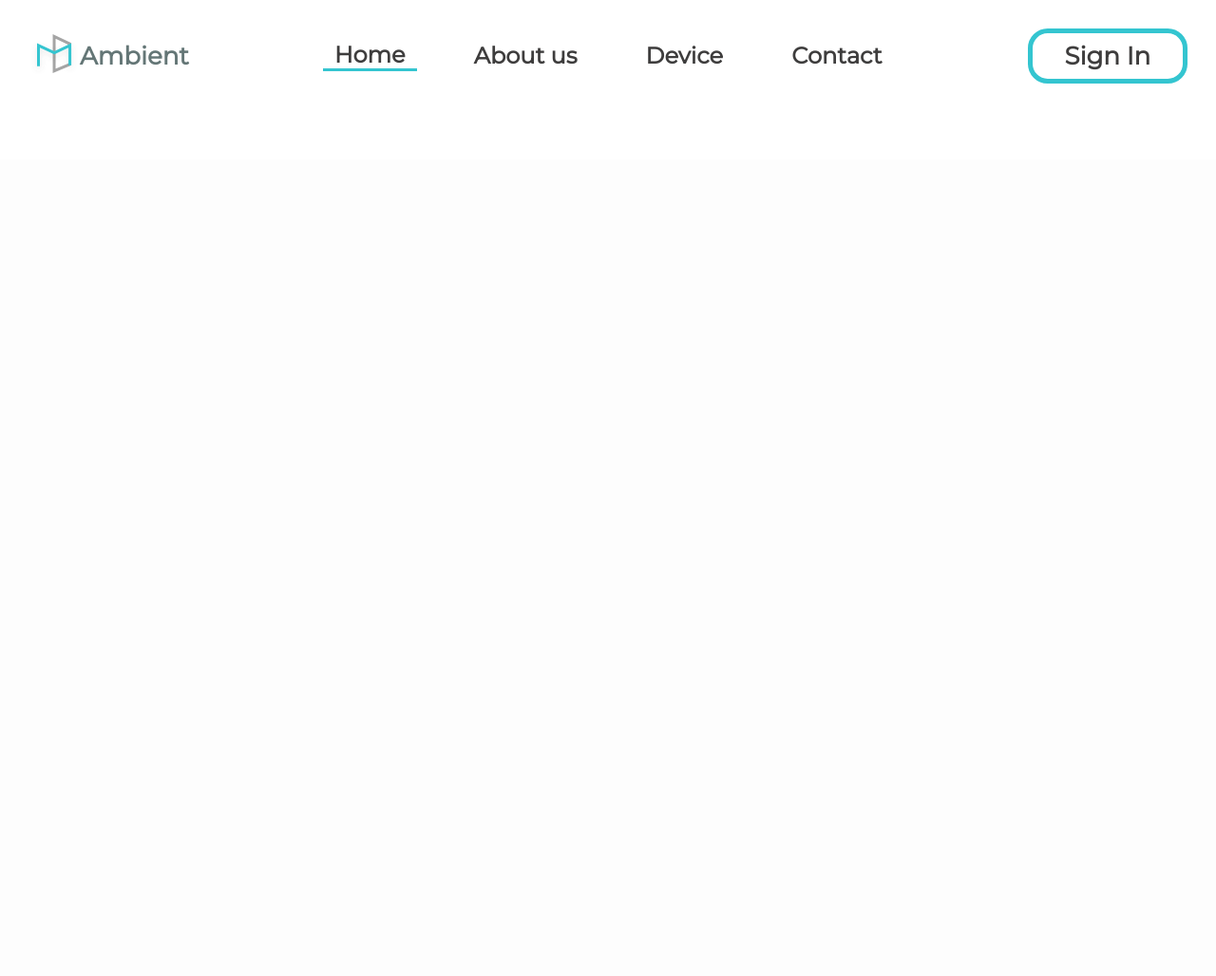
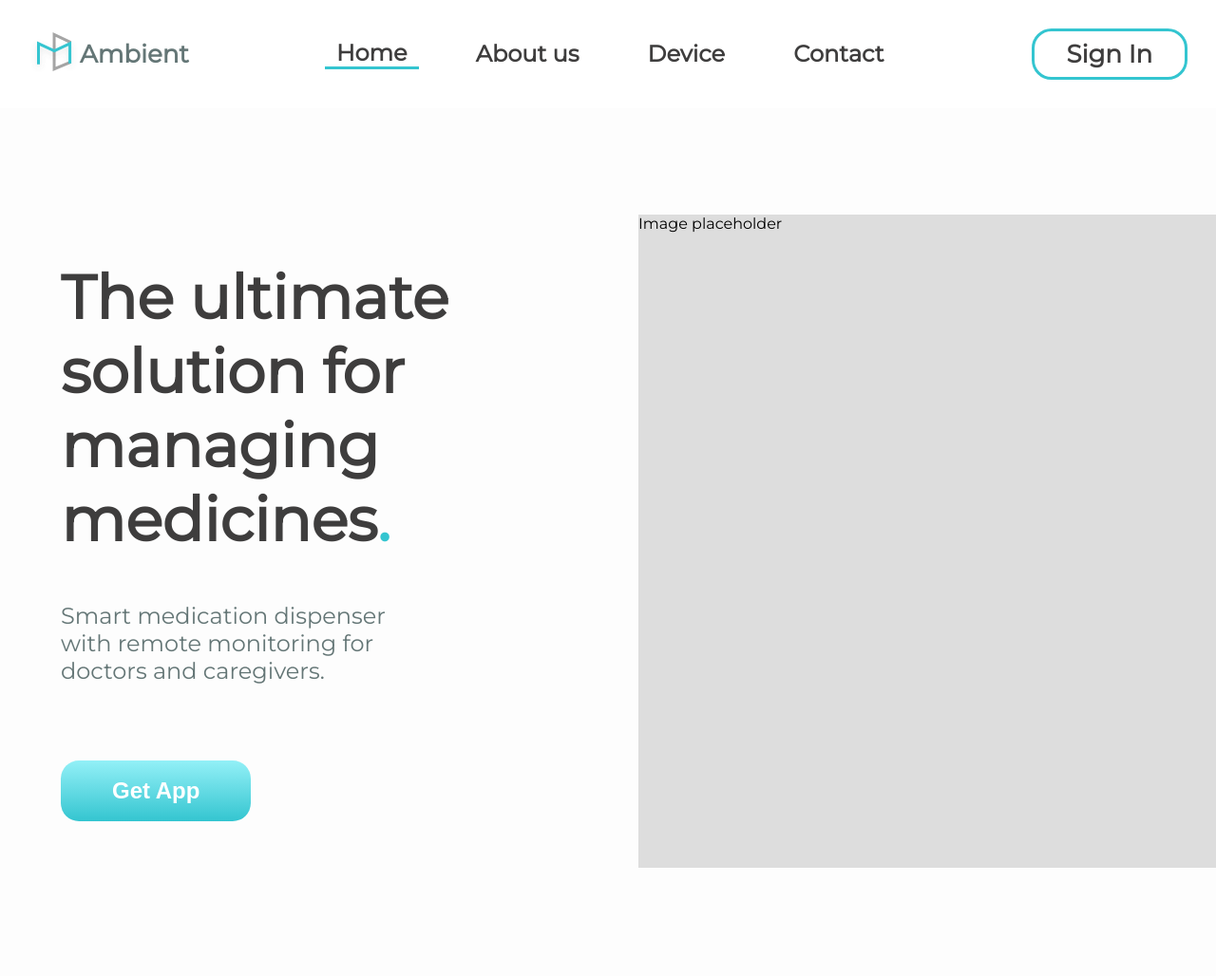
Before and after one commit to AmbientELab-Group/Medbox-landing, a Gatsby site: page / in a window 1280 px wide. Shown: the top 1028 px of the page at 95% size. Built offline with nearby package versions, Linux system fonts and the light colour scheme; Gatsby itself is replaced by a stand-in of ours.

Commit message:
Added Home section.

```diff
--- a/package.json
+++ b/package.json
@@ -8,7 +8,7 @@
     "gatsby"
   ],
   "scripts": {
-    "develop": "gatsby develop",
+    "develop": "gatsby develop -H 0.0.0.0",
     "start": "gatsby develop",
     "build": "gatsby build",
     "serve": "gatsby serve",
--- /dev/null
+++ b/src/components/downIcon.js
@@ -0,0 +1,35 @@
+import React from "react";
+import ArrowIcon from "../assets/down-arrow.svg";
+import styled from "styled-components";
+import { motion } from "framer-motion";
+
+const IconWrapper = styled(motion.div)`
+  background: ${({ theme }) =>
+    `linear-gradient(0deg, ${theme.colors.accent} 0%, ${theme.colors.accentLight} 100%)`};
+  border-radius: 50%;
+  width: fit-content;
+  height: fit-content;
+  cursor: pointer;
+  font-size: 0.4rem;
+
+  @media (min-width: ${({ theme }) => theme.breakpoints.lg}) {
+    font-size: 0.7rem;
+  }
+`;
+
+const StyledIcon = styled(ArrowIcon)`
+  width: 3em;
+  height: 3em;
+  margin: 1.5em 1.5em 1em 1.5em;
+  fill: ${({ theme }) => theme.colors.white};
+`;
+
+const DownIcon = (props) => {
+  return (
+    <IconWrapper {...props}>
+      <StyledIcon />
+    </IconWrapper>
+  );
+};
+
+export default DownIcon;
--- a/src/components/layout.js
+++ b/src/components/layout.js
@@ -10,7 +10,6 @@ const Content = styled.main`
   display: flex;
   height: 100%;
   flex-direction: column;
-  margin-top: 50px;
 `;
 
 const Footer = styled.footer`
--- /dev/null
+++ b/src/components/linkButton.js
@@ -0,0 +1,24 @@
+import styled from "styled-components";
+import { motion } from "framer-motion";
+
+const Button = styled(motion.button)`
+  font-size: 0.75rem;
+  font-weight: bold;
+  border: none;
+  outline: none;
+  border-radius: 0.8em;
+  width: fit-content;
+  padding: 0.75em 2.25em;
+  color: ${({ theme }) => theme.colors.white};
+  cursor: pointer;
+  background: ${({ theme }) => theme.colors.accent};
+  background: ${({ theme }) =>
+    `linear-gradient(0deg, ${theme.colors.accent} 0%, ${theme.colors.accentLight} 100%)`};
+  white-space: nowrap;
+
+  @media (min-width: ${({ theme }) => theme.breakpoints.lg}) {
+    font-size: ${({ theme }) => theme.typography.fontMedium};
+  }
+`;
+
+export default Button;
--- a/src/components/outlineButton.js
+++ b/src/components/outlineButton.js
@@ -3,9 +3,9 @@ import React from "react";
 import styled from "styled-components";
 
 const Wrapper = styled.a`
-  border: solid ${({ theme }) => theme.colors.accent}
-    ${(props) =>
-      props.thick ? props.theme.borders.regular : props.theme.borders.small};
+  border: solid ${({ theme }) => theme.colors.accent};
+  ${(props) =>
+    props.thick ? props.theme.borders.regular : props.theme.borders.small};
   font-size: ${({ theme }) => theme.typography.fontLarge};
   border-radius: 0.8em;
   width: fit-content;
@@ -14,6 +14,7 @@ const Wrapper = styled.a`
   color: ${({ theme }) => theme.colors.fontPrimary};
   cursor: pointer;
   transition: ease-in-out 0.3s;
+  white-space: nowrap;
 
   /* &:hover {
     background-color: ${({ theme }) => theme.colors.accent};
--- /dev/null
+++ b/src/components/typography/colorAccent.js
@@ -0,0 +1,7 @@
+import styled from "styled-components";
+
+const ColorAccent = styled.span`
+    color: ${({theme}) => theme.colors.accent}
+`;
+
+export default ColorAccent;
--- /dev/null
+++ b/src/components/typography/text.js
@@ -0,0 +1,12 @@
+import styled from "styled-components";
+
+const Text = styled.p`
+  font-size: 0.75rem;
+  color: ${({ theme }) => theme.colors.fontSecondary};
+
+  @media (min-width: ${({ theme }) => theme.breakpoints.lg}) {
+    font-size: ${({ theme }) => theme.typography.fontMedium};
+  }
+`;
+
+export default Text;
--- a/src/components/typography/Title.js
+++ b/src/components/typography/title.js
@@ -1,8 +1,12 @@
 import styled from "styled-components";
 
 const Title = styled.h1`
+  font-size: 1.375rem;
+  color: ${({ theme }) => theme.colors.fontPrimary};
+
+  @media (min-width: ${({ theme }) => theme.breakpoints.lg}) {
     font-size: ${({ theme }) => theme.typography.fontExtraLarge};
-    color: ${({ theme }) => theme.colors.fontPrimary};
+  }
 `;
 
 export default Title;
--- a/src/locales/en/translations.json
+++ b/src/locales/en/translations.json
@@ -6,5 +6,12 @@
     "device": "Device",
     "contact": "Contact"
   },
-  "signIn": "Sign In"
+  "signIn": "Sign In",
+  "sections": {
+    "home": {
+      "title": ["The ultimate solution for managing medicines", "."],
+      "description": "Smart medication dispenser with remote monitoring for doctors and caregivers.",
+      "button": "Get App"
+    }
+  }
 }
--- a/src/sections/home.js
+++ b/src/sections/home.js
@@ -1,8 +1,122 @@
 import React from "react";
+import styled from "styled-components";
 import Section from "../components/section";
+import { useTranslation } from "react-i18next";
+import Title from "../components/typography/title";
+import ColorAccent from "../components/typography/colorAccent";
+import Text from "../components/typography/text";
+import LinkButton from "../components/linkButton";
+import DownIcon from "../components/downIcon";
+
+const SectionLayout = styled.div`
+  height: 100%;
+  padding-top: 4rem;
+  display: grid;
+  grid-template-columns: 1fr 1fr;
+  grid-template-rows: auto 9fr 1fr;
+  padding-left: 1rem;
+
+  grid-template-areas:
+    "title title"
+    "description image"
+    "more more";
+
+  @media (min-width: ${({ theme }) => theme.breakpoints.lg}) {
+    padding-top: 7rem;
+    padding-left: 4rem;
+    grid-template-areas:
+      "title image"
+      "description image"
+      "more more";
+  }
+`;
+
+const TitleWrapper = styled.div`
+  grid-area: title;
+  margin: 3rem 0;
+  padding-right: 1rem;
+
+  @media (min-width: ${({ theme }) => theme.breakpoints.lg}) {
+    padding-right: 4rem;
+  }
+`;
+
+const DescriptionWrapper = styled.div`
+  grid-area: description;
+  display: flex;
+  flex-direction: column;
+  width: 80%;
+  min-width: min-content;
+
+  @media (min-width: ${({ theme }) => theme.breakpoints.lg}) {
+    width: 60%;
+  }
+`;
+
+const ImageWrapper = styled.div`
+  grid-area: image;
+  background-color: #ddd;
+`;
+
+const ButtonWrapper = styled.div`
+  height: fit-content;
+  margin: 2rem 0;
+
+  @media (min-width: ${({ theme }) => theme.breakpoints.lg}) {
+    margin: 5rem 0;
+  }
+`;
+
+const IconWrapper = styled.div`
+  grid-area: more;
+  display: flex;
+  justify-content: center;
+  align-items: center;
+  margin: 1rem 0;
+  padding-right: 1rem;
+
+  @media (min-width: ${({ theme }) => theme.breakpoints.lg}) {
+    padding-right: 4rem;
+  }
+`;
+
+const handleIconClick = () => {
+  setTimeout(() => {
+    window.location.href = "#about";
+  }, 150);
+};
 
 const HomeSection = ({ id }) => {
-  return <Section id={id}></Section>;
+  const { t } = useTranslation();
+
+  return (
+    <Section id={id}>
+      <SectionLayout>
+        <TitleWrapper>
+          <Title>
+            {t("sections.home.title")[0]}
+            <ColorAccent>{t("sections.home.title")[1]}</ColorAccent>
+          </Title>
+        </TitleWrapper>
+        <ImageWrapper>Image placeholder</ImageWrapper>
+        <DescriptionWrapper>
+          <Text>{t("sections.home.description")}</Text>
+          <ButtonWrapper>
+            <LinkButton whileHover={{ scale: 1.1 }} whileTap={{ scale: 0.9 }}>
+              {t("sections.home.button")}
+            </LinkButton>
+          </ButtonWrapper>
+        </DescriptionWrapper>
+        <IconWrapper>
+          <DownIcon
+            onClick={handleIconClick}
+            whileHover={{ scale: 1.1 }}
+            whileTap={{ scale: 0.9 }}
+          />
+        </IconWrapper>
+      </SectionLayout>
+    </Section>
+  );
 };
 
 export default HomeSection;
```
Also changed, not shown: src/assets/down-arrow.svg (added), 1 other file.
